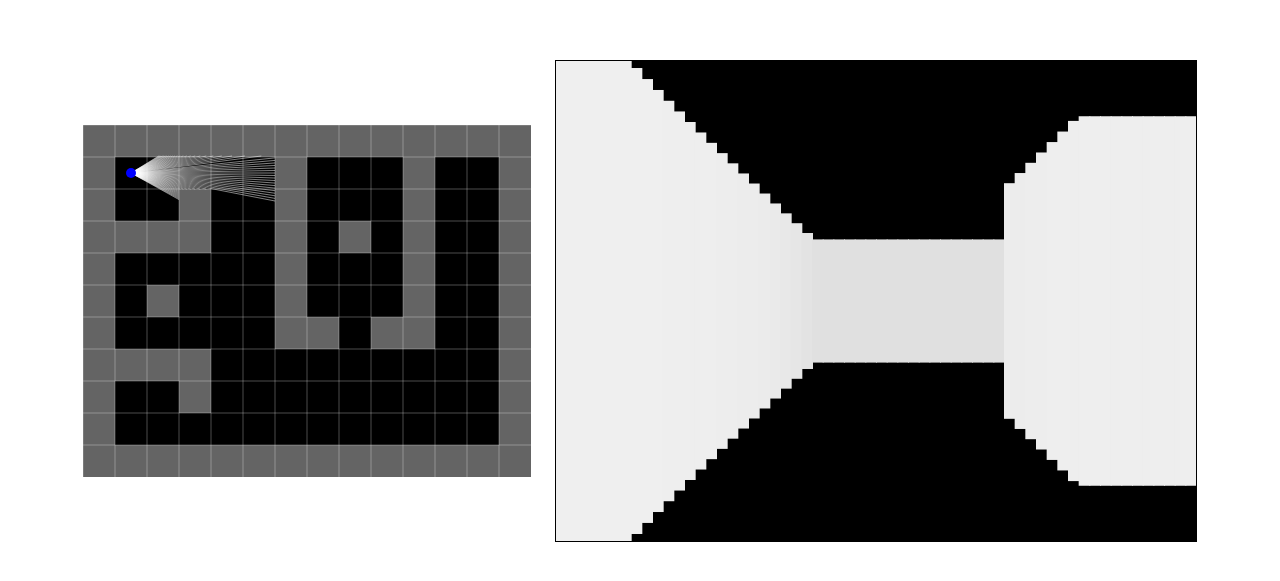
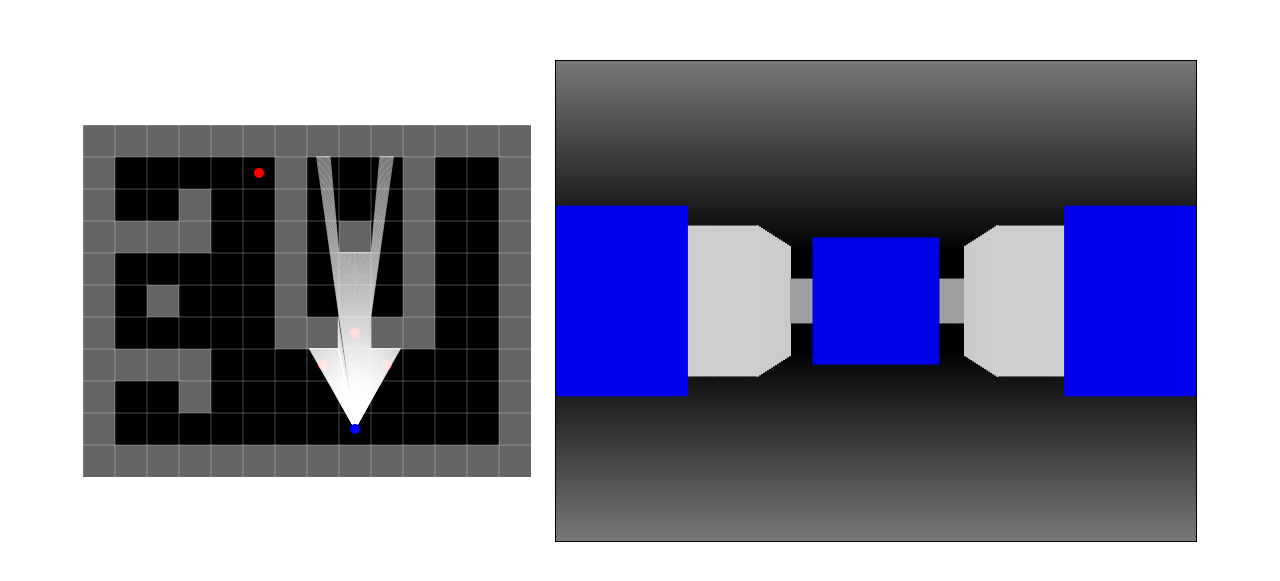
Before and after one commit to fliptv97/dungeon-crawler, a website: page index.html in a window 1280 px wide. Shown: the part 107-688 px from the top of the page. Drawn offline with Linux system fonts and the light colour scheme.

Commit message:
Added enemy class and refactored

```diff
--- /dev/null
+++ b/public/scripts/enemy.js
@@ -0,0 +1,35 @@
+class Enemy {
+  constructor(renderer, x, y, r = 5) {
+    this._renderer = renderer;
+    this._position = new Vector2D(x, y);
+    this._radius = r;
+
+    this._el = null;
+  }
+
+  get colliderBox() {
+    return {
+      x: this._position.x - this._radius,
+      y: this._position.y - this._radius,
+      width: this._radius * 2,
+      height: this._radius * 2,
+    };
+  }
+
+  get radius() {
+    return this._radius;
+  }
+
+  get position() {
+    return this._position;
+  }
+
+  render() {
+    this._el = this._renderer.createElement(null, Renderer.TYPES.CIRCLE, {
+      cx: this._position.x,
+      cy: this._position.y,
+      r: this._radius,
+      fill: "#F00",
+    });
+  }
+}
--- a/public/scripts/helpers.js
+++ b/public/scripts/helpers.js
@@ -7,10 +7,10 @@ function radiansToDegrees(radians) {
 }
 
 function normalizeAngle(angle) {
-  let tempAngle = angle % (2 * Math.PI);
+  let tempAngle = angle; // % (2 * Math.PI);
 
   if (angle < 0) {
-    tempAngle = 2 * Math.PI + angle;
+    tempAngle += 2 * Math.PI;
   }
 
   return tempAngle;
--- a/public/scripts/index.js
+++ b/public/scripts/index.js
@@ -1,31 +1,25 @@
 document.addEventListener("DOMContentLoaded", function () {
+  // MINIMAP
   let mapRenderer = new Renderer();
+  let level = new Level(mapRenderer);
+
+  mapRenderer.init(level.width, level.height, "minimap-container");
+  mapRenderer.setBackgroundColor("#000");
+
+  level.render(true);
+
+  // SCENE
   let sceneRenderer = new Renderer();
-  let levelMap = new LevelMap(mapRenderer);
-  let player = new Player(
-    mapRenderer,
-    levelMap,
-    LevelMap.TILE_SIZE + LevelMap.TILE_SIZE / 2,
-    LevelMap.TILE_SIZE + LevelMap.TILE_SIZE / 2
-  );
-  let levelView = new Scene(sceneRenderer, player);
-
-  let width = levelMap.width;
-  let height = levelMap.height;
-
-  mapRenderer.init(width, height, "minimap-container");
-  mapRenderer.setBackgroundColor("#000");
+  let scene = new Scene(sceneRenderer, level);
 
   sceneRenderer.init(640, 480, "scene-container");
   sceneRenderer.setBackgroundColor("#000");
 
-  levelMap.render(true);
-  player.render();
-  levelView.render();
+  scene.render();
 
-  // Listeners
-  player.initControlsListener();
-  player.onUpdate(() => {
-    levelView.render();
+  // LISTENERS
+  level.player.initControlsListener();
+  level.player.onUpdate(() => {
+    scene.render();
   });
 });
--- a/public/scripts/level-map.js
+++ /dev/null
@@ -1,81 +0,0 @@
-class LevelMap {
-  static TILE_SIZE = 32;
-
-  constructor(renderer) {
-    this.grid = [
-      ["#", "#", "#", "#", "#", "#", "#", "#", "#", "#", "#", "#", "#", "#"],
-      ["#", ".", ".", ".", ".", ".", "#", ".", ".", ".", "#", ".", ".", "#"],
-      ["#", ".", ".", "#", ".", ".", "#", ".", ".", ".", "#", ".", ".", "#"],
-      ["#", "#", "#", "#", ".", ".", "#", ".", "#", ".", "#", ".", ".", "#"],
-      ["#", ".", ".", ".", ".", ".", "#", ".", ".", ".", "#", ".", ".", "#"],
-      ["#", ".", "#", ".", ".", ".", "#", ".", ".", ".", "#", ".", ".", "#"],
-      ["#", ".", ".", ".", ".", ".", "#", "#", ".", "#", "#", ".", ".", "#"],
-      ["#", "#", "#", "#", ".", ".", ".", ".", ".", ".", ".", ".", ".", "#"],
-      ["#", ".", ".", "#", ".", ".", ".", ".", ".", ".", ".", ".", ".", "#"],
-      ["#", ".", ".", ".", ".", ".", ".", ".", ".", ".", ".", ".", ".", "#"],
-      ["#", "#", "#", "#", "#", "#", "#", "#", "#", "#", "#", "#", "#", "#"],
-    ];
-    this.width = this.grid[0].length * LevelMap.TILE_SIZE;
-    this.height = this.grid.length * LevelMap.TILE_SIZE;
-
-    this.renderer = renderer;
-  }
-
-  hasWall(x, y) {
-    if (x < 0 || x > this.width || y < 0 || y > this.height) {
-      return true;
-    }
-
-    let gridIndexX = Math.floor(x / LevelMap.TILE_SIZE);
-    let gridIndexY = Math.floor(y / LevelMap.TILE_SIZE);
-
-    return this.grid[gridIndexY][gridIndexX] === "#";
-  }
-
-  render(withGrid) {
-    let mapGroupEl = this.renderer.createElement(null, Renderer.TYPES.GROUP, {
-      id: "map",
-    });
-
-    for (let y = 0; y < this.grid.length; y++) {
-      for (let x = 0; x < this.grid[y].length; x++) {
-        if (this.grid[y][x] === "#") {
-          this.renderer.createElement(mapGroupEl, Renderer.TYPES.RECTANGLE, {
-            x: x * LevelMap.TILE_SIZE,
-            y: y * LevelMap.TILE_SIZE,
-            width: LevelMap.TILE_SIZE,
-            height: LevelMap.TILE_SIZE,
-            fill: "rgb(100, 100, 100)",
-          });
-        }
-      }
-    }
-
-    if (withGrid) {
-      let styles = "stroke-width: 1; stroke-opacity: 0.3; stroke: #FFF;";
-      let gridGroup = this.renderer.createElement(null, Renderer.TYPES.GROUP, {
-        id: "grid",
-      });
-
-      for (let y = 0; y < this.grid.length; y++) {
-        this.renderer.createElement(gridGroup, Renderer.TYPES.LINE, {
-          x1: 0,
-          y1: y * LevelMap.TILE_SIZE,
-          x2: this.renderer.width,
-          y2: y * LevelMap.TILE_SIZE,
-          style: styles,
-        });
-      }
-
-      for (let x = 0; x < this.grid[0].length; x++) {
-        this.renderer.createElement(gridGroup, Renderer.TYPES.LINE, {
-          x1: x * LevelMap.TILE_SIZE,
-          y1: 0,
-          x2: x * LevelMap.TILE_SIZE,
-          y2: this.renderer.height,
-          style: styles,
-        });
-      }
-    }
-  }
-}
--- /dev/null
+++ b/public/scripts/level.js
@@ -0,0 +1,135 @@
+class Level {
+  static TILE_SIZE = 32;
+
+  static SYMBOLS = {
+    PLAYER: "P",
+    ENEMY: "E",
+    WALL: "#",
+  };
+
+  constructor(renderer) {
+    this._grid = [
+      ["#", "#", "#", "#", "#", "#", "#", "#", "#", "#", "#", "#", "#", "#"],
+      ["#", ".", ".", ".", ".", "E", "#", ".", ".", ".", "#", ".", ".", "#"],
+      ["#", ".", ".", "#", ".", ".", "#", ".", ".", ".", "#", ".", ".", "#"],
+      ["#", "#", "#", "#", ".", ".", "#", ".", "#", ".", "#", ".", ".", "#"],
+      ["#", ".", ".", ".", ".", ".", "#", ".", ".", ".", "#", ".", ".", "#"],
+      ["#", ".", "#", ".", ".", ".", "#", ".", ".", ".", "#", ".", ".", "#"],
+      ["#", ".", ".", ".", ".", ".", "#", "#", "E", "#", "#", ".", ".", "#"],
+      ["#", "#", "#", "#", ".", ".", ".", "E", ".", "E", ".", ".", ".", "#"],
+      ["#", ".", ".", "#", ".", ".", ".", ".", ".", ".", ".", ".", ".", "#"],
+      ["#", ".", ".", ".", ".", ".", ".", ".", "P", ".", ".", ".", ".", "#"],
+      ["#", "#", "#", "#", "#", "#", "#", "#", "#", "#", "#", "#", "#", "#"],
+    ];
+    this._width = this._grid[0].length * Level.TILE_SIZE;
+    this._height = this._grid.length * Level.TILE_SIZE;
+
+    this._renderer = renderer;
+
+    this._player = null;
+    this._enemies = [];
+  }
+
+  get width() {
+    return this._width;
+  }
+
+  get height() {
+    return this._height;
+  }
+
+  get player() {
+    return this._player;
+  }
+
+  get enemies() {
+    return this._enemies;
+  }
+
+  _hasSomethingAt(x, y, symbol) {
+    if (x < 0 || x > this._width || y < 0 || y > this._height) {
+      return true;
+    }
+
+    let gridIndexX = Math.floor(x / Level.TILE_SIZE);
+    let gridIndexY = Math.floor(y / Level.TILE_SIZE);
+
+    return this._grid[gridIndexY][gridIndexX] === symbol;
+  }
+
+  hasWall(x, y) {
+    return this._hasSomethingAt(x, y, Level.SYMBOLS.WALL);
+  }
+
+  render(withGrid) {
+    let mapGroupEl = this._renderer.createElement(null, Renderer.TYPES.GROUP, {
+      id: "map",
+    });
+
+    for (let y = 0; y < this._grid.length; y++) {
+      for (let x = 0; x < this._grid[y].length; x++) {
+        let cell = this._grid[y][x];
+
+        if (cell === Level.SYMBOLS.PLAYER) {
+          this._player = new Player(
+            this._renderer,
+            this,
+            x * Level.TILE_SIZE + Level.TILE_SIZE / 2,
+            y * Level.TILE_SIZE + Level.TILE_SIZE / 2
+          );
+        } else if (cell === Level.SYMBOLS.ENEMY) {
+          this._enemies.push(
+            new Enemy(
+              this._renderer,
+              x * Level.TILE_SIZE + Level.TILE_SIZE / 2,
+              y * Level.TILE_SIZE + Level.TILE_SIZE / 2
+            )
+          );
+        } else if (cell === Level.SYMBOLS.WALL) {
+          // Render wall
+          this._renderer.createElement(mapGroupEl, Renderer.TYPES.RECTANGLE, {
+            x: x * Level.TILE_SIZE,
+            y: y * Level.TILE_SIZE,
+            width: Level.TILE_SIZE,
+            height: Level.TILE_SIZE,
+            fill: "rgb(100, 100, 100)",
+          });
+        }
+      }
+    }
+
+    this._enemies.forEach((enemy) => {
+      enemy.render();
+    });
+
+    this._player.render();
+
+    // GRID RENDERING
+    if (withGrid) {
+      let styles = "stroke-width: 1; stroke-opacity: 0.3; stroke: #FFF;";
+      let gridGroup = this._renderer.createElement(null, Renderer.TYPES.GROUP, {
+        id: "grid",
+      });
+
+      for (let y = 0; y < this._grid.length; y++) {
+        this._renderer.createElement(gridGroup, Renderer.TYPES.LINE, {
+          x1: 0,
+          y1: y * Level.TILE_SIZE,
+          x2: this._renderer.width,
+          y2: y * Level.TILE_SIZE,
+          style: styles,
+        });
+      }
+
+      for (let x = 0; x < this._grid[0].length; x++) {
+        this._renderer.createElement(gridGroup, Renderer.TYPES.LINE, {
+          x1: x * Level.TILE_SIZE,
+          y1: 0,
+          x2: x * Level.TILE_SIZE,
+          y2: this._renderer.height,
+          style: styles,
+        });
+      }
+    }
+  }
+}
--- a/public/scripts/player.js
+++ b/public/scripts/player.js
@@ -4,17 +4,22 @@ const LEFT_ARROW = "ArrowLeft";
 const RIGHT_ARROW = "ArrowRight";
 
 class Player {
-  constructor(renderer, levelMap, x, y, fov = 60) {
+  constructor(renderer, level, x, y, raysCount = 320, fov = 60) {
     this._renderer = renderer;
-    this._levelMap = levelMap;
+    this._level = level;
     this._position = new Vector2D(x, y);
+    this._raysCount = raysCount;
     this._fov = degreesToRadians(fov);
 
-    this._rotationAngle = 0;
+    this._rotationAngle = -Math.PI / 2;
     this._el = null;
     this._raysGroupEl = null;
     this._rays = [];
     this._callbacks = [];
+  }
+
+  get position() {
+    return this._position;
   }
 
   get fov() {
@@ -32,9 +37,9 @@ class Player {
   initControlsListener() {
     document.addEventListener("keydown", (e) => {
       if (e.code === UP_ARROW) {
-        this.move(LevelMap.TILE_SIZE);
+        this.move(Level.TILE_SIZE);
       } else if (e.code === DOWN_ARROW) {
-        this.move(-LevelMap.TILE_SIZE);
+        this.move(-Level.TILE_SIZE);
       } else if (e.code === LEFT_ARROW) {
         this.rotate(-90);
       } else if (e.code === RIGHT_ARROW) {
@@ -67,7 +72,7 @@ class Player {
 
     let vectorsSum = Vector2D.sum(this._position, direction);
 
-    if (this._levelMap.hasWall(vectorsSum.x, vectorsSum.y)) return;
+    if (this._level.hasWall(vectorsSum.x, vectorsSum.y)) return;
 
     this._position.add(direction);
 
@@ -84,15 +89,10 @@ class Player {
 
     for (
       let i = 0, rayAngle = this._rotationAngle - this._fov / 2;
-      i < radiansToDegrees(this._fov);
-      i++, rayAngle += this._fov / radiansToDegrees(this._fov)
+      i < this._raysCount;
+      i++, rayAngle += this._fov / this._raysCount
     ) {
-      let ray = new Ray(
-        this._levelMap,
-        this._renderer,
-        this._position,
-        rayAngle
-      );
+      let ray = new Ray(this._renderer, this._level, this._position, rayAngle);
 
       ray.cast();
       ray.render(this._raysGroupEl);
--- a/public/scripts/ray.js
+++ b/public/scripts/ray.js
@@ -1,19 +1,26 @@
 class Ray {
-  constructor(levelMap, renderer, position, angle) {
-    this._levelMap = levelMap;
+  constructor(renderer, level, position, angle) {
     this._renderer = renderer;
+    this._level = level;
     this._position = position;
     this._angle = normalizeAngle(angle);
     this._wallHitX = 0;
     this._wallHitY = 0;
     this._distance = 0;
-    this._wasHitVertical = false;
 
     this._isRayFacingDown = this._angle > 0 && this._angle < Math.PI;
     this._isRayFacingUp = !this._isRayFacingDown;
     this._isRayFacingRight =
       this._angle < 0.5 * Math.PI || this._angle > 1.5 * Math.PI;
     this._isRayFacingLeft = !this._isRayFacingRight;
+  }
+
+  get startPoint() {
+    return this._position;
+  }
+
+  get endPoint() {
+    return new Vector2D(this._wallHitX, this._wallHitY);
   }
 
   get angle() {
@@ -25,7 +32,7 @@ class Ray {
   }
 
   cast() {
-    let tileSize = LevelMap.TILE_SIZE;
+    let tileSize = Level.TILE_SIZE;
 
     let xIntercept;
     let yIntercept;
@@ -61,11 +68,11 @@ class Ray {
     // Trying to find a wall
     while (
       nextHorizontalTouchX >= 0 &&
-      nextHorizontalTouchX <= this._levelMap.width &&
+      nextHorizontalTouchX <= this._level.width &&
       nextHorizontalTouchY >= 0 &&
-      nextHorizontalTouchY <= this._levelMap.height
+      nextHorizontalTouchY <= this._level.height
     ) {
-      if (this._levelMap.hasWall(nextHorizontalTouchX, nextHorizontalTouchY)) {
+      if (this._level.hasWall(nextHorizontalTouchX, nextHorizontalTouchY)) {
         foundHorizontalWallHit = true;
         horizontalWallHitX = nextHorizontalTouchX;
         horizontalWallHitY = nextHorizontalTouchY;
@@ -106,11 +113,11 @@ class Ray {
     // Trying to find a wall
     while (
       nextVerticalTouchX >= 0 &&
-      nextVerticalTouchX <= this._levelMap.width &&
+      nextVerticalTouchX <= this._level.width &&
       nextVerticalTouchY >= 0 &&
-      nextVerticalTouchY <= this._levelMap.height
+      nextVerticalTouchY <= this._level.height
     ) {
-      if (this._levelMap.hasWall(nextVerticalTouchX, nextVerticalTouchY)) {
+      if (this._level.hasWall(nextVerticalTouchX, nextVerticalTouchY)) {
         foundVerticalWallHit = true;
         verticalWallHitX = nextVerticalTouchX;
         verticalWallHitY = nextVerticalTouchY;
@@ -143,7 +150,6 @@ class Ray {
         ? horizontalWallHitY
         : verticalWallHitY;
     this._distance = Math.min(horizontalHitDistance, verticalHitDistance);
-    this._wasHitVertical = verticalHitDistance < horizontalHitDistance;
   }
 
   render(parent = null) {
--- a/public/scripts/scene.js
+++ b/public/scripts/scene.js
@@ -1,9 +1,9 @@
 class Scene {
   static GROUP_NAME = "scene";
 
-  constructor(renderer, player) {
+  constructor(renderer, level) {
     this._renderer = renderer;
-    this._player = player;
+    this._level = level;
 
     this._groupEl = null;
   }
@@ -17,16 +17,18 @@ class Scene {
       this._groupEl.innerHTML = "";
     }
 
+    // WALLS RENDERING
     let area = this._renderer.width * this._renderer.height;
-    let widthPerRay = this._renderer.width / this._player.rays.length;
+    let widthPerRay = this._renderer.width / this._level.player.rays.length;
 
-    this._player.rays.forEach((ray, i) => {
+    this._level.player.rays.forEach((ray, i) => {
       let distance =
-        ray.distance * Math.cos(ray.angle - this._player.rotationAngle);
+        ray.distance * Math.cos(ray.angle - this._level.player.rotationAngle);
       let distanceProjectionPlane =
-        this._renderer.width / 2 / Math.tan(this._player.fov / 2);
-      let height = (LevelMap.TILE_SIZE / distance) * distanceProjectionPlane;
-      let color = map(Math.pow(distance, 2), 0, area, 240, 0);
+        this._renderer.width / 2 / Math.tan(this._level.player.fov / 2);
+      let height =
+        ((Level.TILE_SIZE - 10) / distance) * distanceProjectionPlane;
+      let color = map(Math.pow(distance, 2), 0, area, 210, 0);
 
       this._renderer.createElement(this._groupEl, Renderer.TYPES.RECTANGLE, {
         x: i * widthPerRay,
@@ -36,5 +38,63 @@ class Scene {
         style: `fill: rgb(${color}, ${color}, ${color});`,
       });
     });
+
+    // Checking if enemy visible
+    let enemiesToRender = this._level.enemies.filter((enemy) => {
+      let enemyColliderBox = enemy.colliderBox;
+
+      return this._level.player.rays.some((ray) =>
+        collideLineRect(
+          ray.startPoint.x,
+          ray.startPoint.y,
+          ray.endPoint.x,
+          ray.endPoint.y,
+          enemyColliderBox.x,
+          enemyColliderBox.y,
+          enemyColliderBox.width,
+          enemyColliderBox.height
+        )
+      );
+    });
+
+    enemiesToRender.forEach((enemy) => {
+      let distance = Vector2D.distance(
+        this._level.player.position.x,
+        this._level.player.position.y,
+        enemy.position.x,
+        enemy.position.y
+      );
+      let angle =
+        Math.atan2(
+          enemy.position.y - this._level.player.position.y,
+          enemy.position.x - this._level.player.position.x
+        ) - this._level.player.rotationAngle;
+
+      let fixedDistance = distance * Math.cos(normalizeAngle(angle));
+      let distanceProjectionPlane =
+        this._renderer.width / 2 / Math.tan(this._level.player.fov / 2);
+      let height =
+        ((Level.TILE_SIZE - 10) / fixedDistance) * distanceProjectionPlane;
+      let x = map(
+        angle,
+        degreesToRadians(-30),
+        degreesToRadians(30),
+        0,
+        this._renderer.width
+      );
+
+      // eslint-disable-next-line no-console
+      console.log(angle, x);
+
+      let color = map(Math.pow(fixedDistance, 2), 0, area, 240, 0);
+
+      this._renderer.createElement(this._groupEl, Renderer.TYPES.RECTANGLE, {
+        x: x - height / 2,
+        y: (this._renderer.height - height) / 2,
+        width: height,
+        height: height,
+        style: `fill: rgb(0, 0, ${color})`,
+      });
+    });
   }
 }
--- a/public/scripts/vector.js
+++ b/public/scripts/vector2D.js
@@ -1,6 +1,13 @@
 class Vector2D {
   static fromAngle(angle) {
     return new Vector2D(Math.cos(angle), Math.sin(angle));
+  }
+
+  static distance(x1, y1, x2, y2) {
+    let v1 = new Vector2D(x1, y1);
+    let v2 = new Vector2D(x2, y2);
+
+    return v2.subtract(v1).getMagnitude();
   }
 
   static sum(v1, v2) {
--- a/public/styles.css
+++ b/public/styles.css
@@ -12,4 +12,6 @@ body {
 
 #scene-container {
     border: 1px solid #000;
+    background: rgb(255,255,255);
+    background: linear-gradient(180deg, rgba(120, 120, 120, 1) 0%, rgba(0, 0, 0, 1) 40%, rgba(0, 0, 0, 1) 60%, rgba(120, 120, 120, 1) 100%);
 }
```
Also changed, not shown: index.html (+4 -2 lines), public/scripts/collide2D.js (added, +30 -0 lines).
